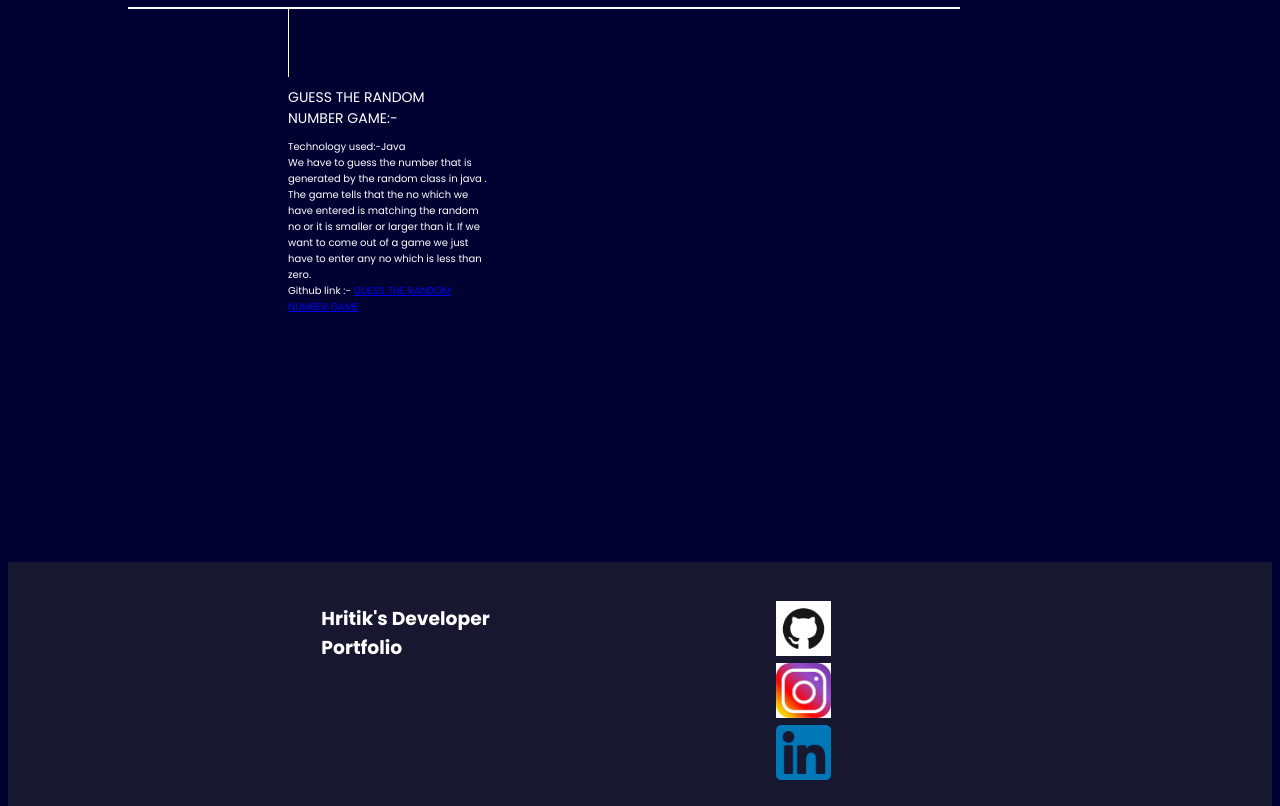
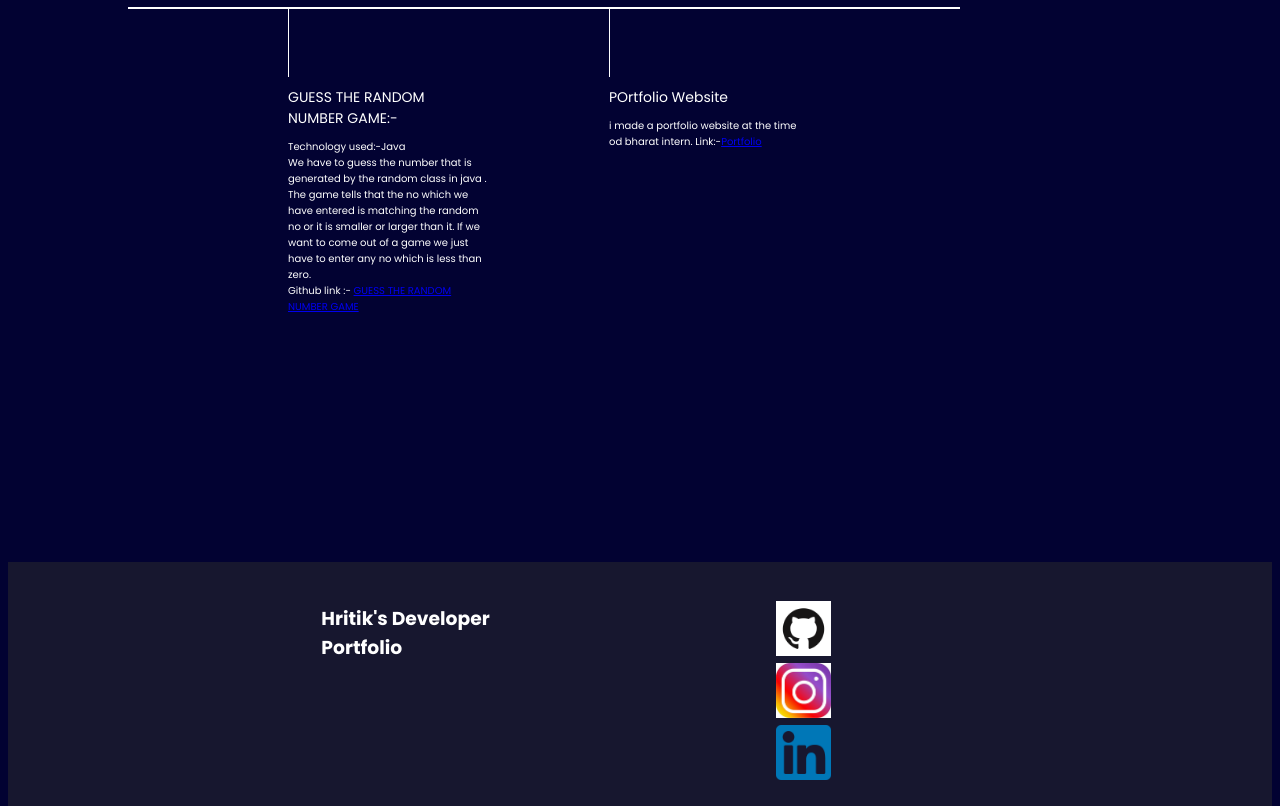
Before and after one commit to hritik0910/portfolio-website-, a plain HTML site: page index.html in a window 1280 px wide. Shown: the part 1236-2042 px from the top of the page. Drawn offline with nearby package versions, Linux system fonts and the light colour scheme.

Commit message:
Update index.html

```diff
--- a/index.html
+++ b/index.html
@@ -108,18 +108,18 @@ Github link :- <a href="https://github.com/hritik0910/guess_the_random_number">G
 
                     </div>
                 </div>
-                <!--
+
                 <div class="vertical">
-                    <img class ="image-top" src="cbse 12.jpg" alt="">
+                    <img class ="image-top" src="logoPortfolio.png" alt="">
                     <div class="vertical-title">
-                        12<sup>th</sup> CBSE(2020-2021)
+                        POrtfolio Website
                     </div>
                     <div class="vertical-desc">
-                       Completed my 12<sup>th</sup> from Bharat Ram GLobal
-                       School Greater Noida <br>
-                       Percentage:-79%
+                       i made a portfolio website at the time od bharat intern.
+                      Link:-<a href="https://hritik0910.github.io/portfolio-website-/#Projects">Portfolio</a>
                     </div>
                 </div>
+               <!--
                 <div class="vertical">
                     <img class ="image-top" src="class 10.jpeg" alt="">
                     <div class="vertical-title">
```
